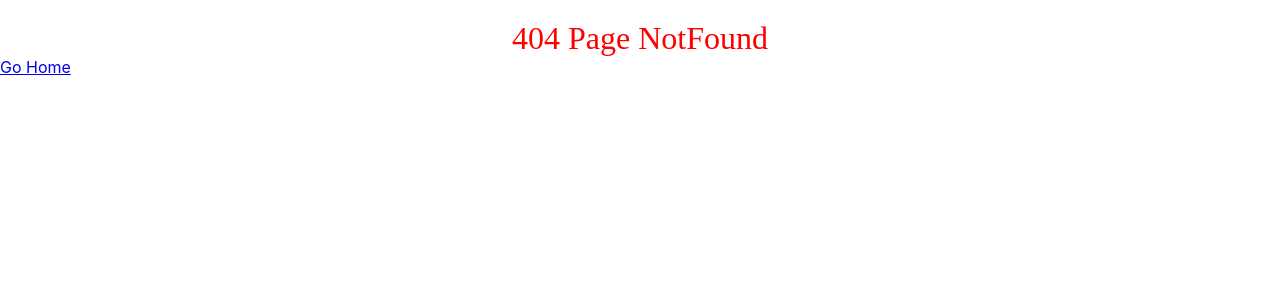
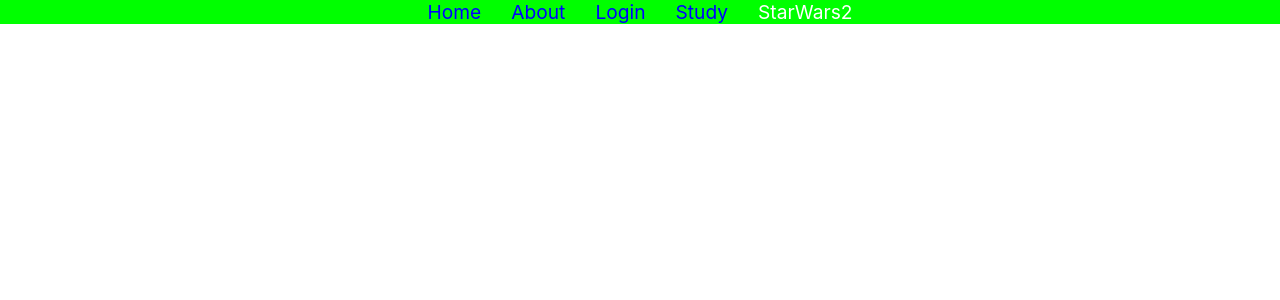
Before and after one commit to Sahmirze/Reacat-apps, a React (Create React App) app in the folder raect_routers/: page /starwars2 in a window 1280 px wide. Before the commit this address had no page. Shown: the top 300 px of the page. Built offline with nearby package versions, Linux system fonts and the light colour scheme; no server answers.

Commit message:
starwars2

```diff
--- a/raect_routers/src/pages/NavBarLink.jsx
+++ b/raect_routers/src/pages/NavBarLink.jsx
@@ -8,7 +8,7 @@ function NavBar() {
 				<NavBarLink to="/about" text="About" />
 				<NavBarLink to="/login" text="Login" />
 				<NavBarLink to="/study" text="Study" />
-				{/* <NavBarLink to="/starwars" text="StarWars" /> */}
+				<NavBarLink to="/starwars2" text="StarWars2" />
 			</nav>
 	</>)
 }
--- a/raect_routers/src/pages/index.jsx
+++ b/raect_routers/src/pages/index.jsx
@@ -7,6 +7,7 @@ import NotFound from "./NotFound";
 import { Route, Routes } from "react-router-dom";
 import { Study } from "learn";
 import StarWars from "./starwars";
+import StarWars2 from "./starwars2";
 function WebSiteRouting(){
 	return(
 		<>
@@ -18,7 +19,7 @@ function WebSiteRouting(){
 			<Route path="/login" element={<SecondComponoment />} />
 			<Route path="/study" element={<Study />} />
 			<Route path="/starwars/:peopleId" element={<StarWars />} />
-
+			<Route path="/starwars2/" element={<StarWars2 />} />
   	 	 </Routes>
 
 		</>
--- /dev/null
+++ b/raect_routers/src/pages/starwars2.jsx
@@ -0,0 +1,27 @@
+import axios from "axios"
+import { useEffect, useState } from "react"
+import PageContainer from "routes/PageContainer"
+
+function StarWars2(){
+	const [us,setUs]=useState({})
+	useEffect(()=>{
+		axios
+		.get(`https://api.zippopotam.us/us/33162`)
+		.then(({data})=>{
+			console.log(data)
+			setUs({country:data.country,place:data.place.state})
+		})
+		.catch((error)=>{
+			console.log(error)
+		})
+	},[])
+	console.log(us)
+	return(
+		<PageContainer>
+
+		</PageContainer>
+
+	)
+
+}
+export default  StarWars2
```
